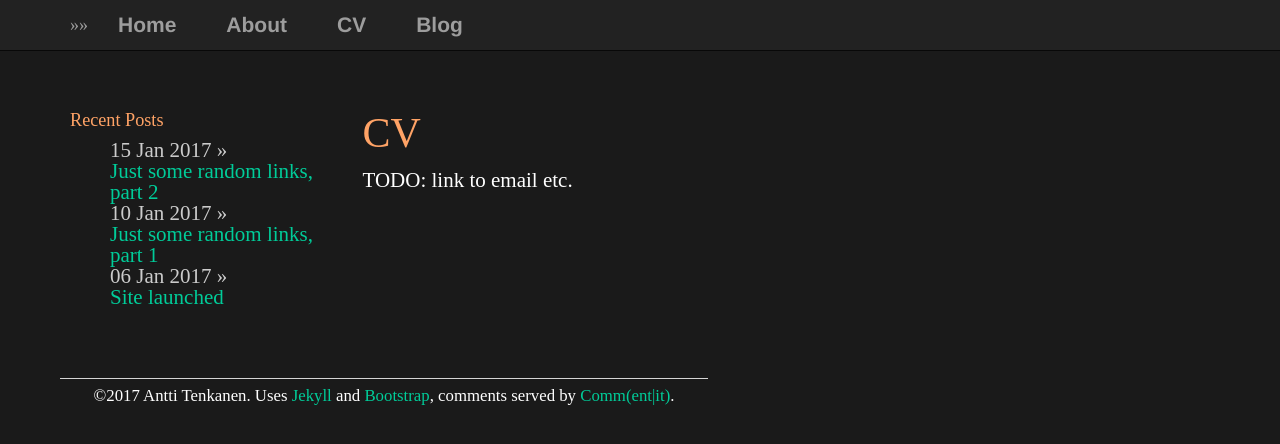
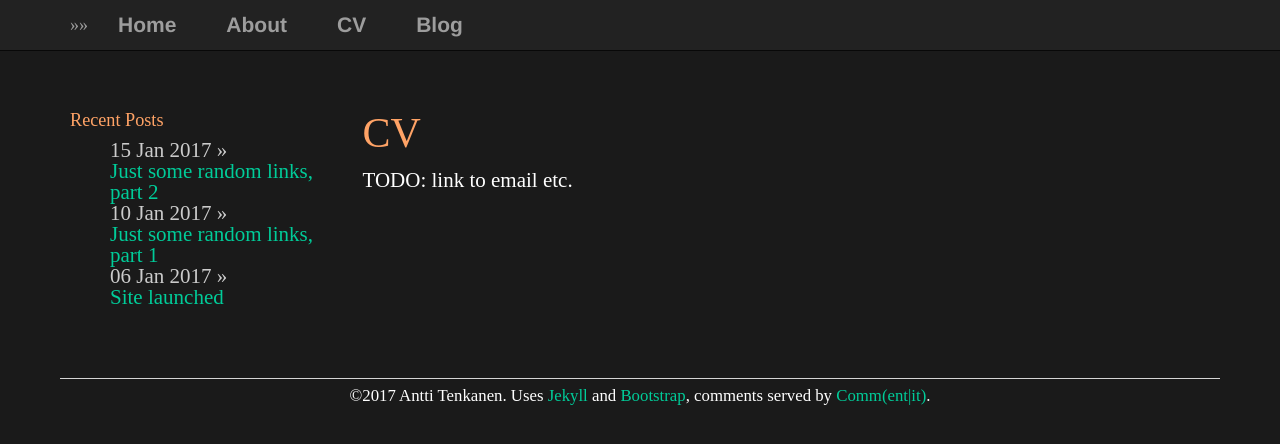
Before and after one commit to plantecophys/plantecophys, a Jekyll site: the page built from cv/index.html, in a window 1280 px wide. Shown: the top 444 px of the page. Built offline with Jekyll 4.4.1, drawn with Linux system fonts in a browser that asks for light colours.

Commit message:
Update main.css

```diff
--- a/css/main.css
+++ b/css/main.css
@@ -120,7 +120,7 @@ a:visited {
     color: #595959;
 }
 .footerclass{
-    width: 60%;
+    margin: auto;
     padding: 60px;
 }
 footer {
```
